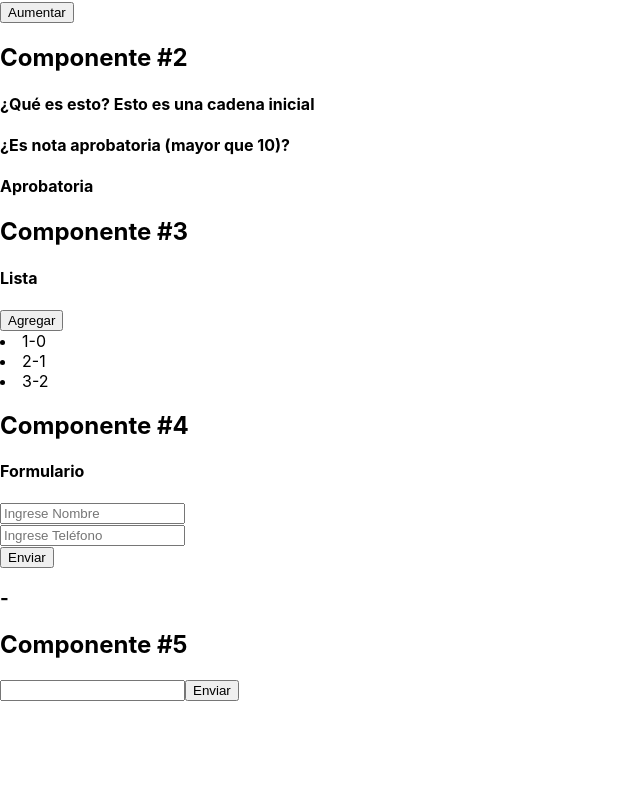
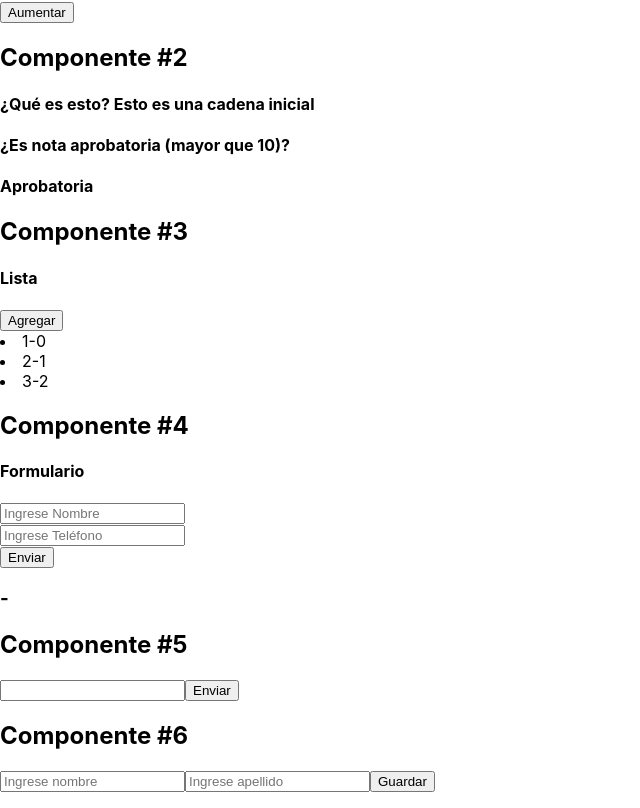
Before and after one commit to PieroSandro/pp_react_fundamentos, a React (Create React App) app: page / in a window 1280 px wide. Shown: the part 172-980 px from the top of the page, without its empty margins (0-640 px from the left). Before the commit the page ends 873 px from the top, so only its background shows below. Built offline with nearby package versions, Linux system fonts and the light colour scheme; the HTML template or start-up script is replaced by a standard one.

Commit message:
ejemplo de formulario adicional con react hook form

```diff
--- a/src/App.js
+++ b/src/App.js
@@ -4,6 +4,7 @@ import Jsx from './componentes/Jsx';
 import Lista from './componentes/Lista';
 import Formulario from './componentes/Formulario';
 import FormHook from './componentes/FormHook';
+import ComponenteEjemplo from './componentes/ComponenteEjemplo';
 
 //function App() {
   const App =()=>{
@@ -15,6 +16,7 @@ import FormHook from './componentes/FormHook';
       <Lista/>
       <Formulario/>
       <FormHook/>
+      <ComponenteEjemplo/>
     </div>
   );
 }
--- /dev/null
+++ b/src/componentes/ComponenteEjemplo.js
@@ -0,0 +1,62 @@
+import React,{useState} from 'react'
+import {useForm} from 'react-hook-form'
+
+const ComponenteEjemplo = () => {
+
+    const { register, handleSubmit, formState: { errors } } = useForm();
+
+    const [Datos, setDatos] = useState([])
+
+    const onSubmit=(data,event)=>{
+        console.log(data)
+        setDatos([
+            ...Datos,
+            data
+        ])
+        event.target.reset()
+    }
+
+    return (
+        <div class="card m-4 p-3">
+        <h2>Componente #6</h2>
+        <form onSubmit={handleSubmit(onSubmit)}>
+            <input name="nombre" placeholder="Ingrese nombre"
+            class="form-control my-2"
+            {
+                ...register("nombre",{
+                    required:{value:true,message:'Campo obligatorio'},
+                    minLength:{value:2,message:'Debe ingresar mínimo 2 letras'}
+                })
+            }/>
+              {errors.nombre &&
+            <span class="text-danger text-small d-block mb-2">
+            {errors.nombre.message}
+            </span>
+            }
+             <input name="apellido" placeholder="Ingrese apellido"
+            class="form-control my-2"
+            {
+                ...register("apellido",{
+                    required:{value:true,message:'Campo obligatorio'},
+                    minLength:{value:2,message:'Debe ingresar mínimo 2 letras'}
+                })
+            }/>
+            {errors.apellido &&
+            <span class="text-danger text-small d-block mb-2">
+            {errors.apellido.message}
+            </span>
+            }
+
+            <button class="btn btn-primary">Guardar</button>
+        </form>
+        <ul>
+            {
+                Datos.map(item=>
+                    <li>{item.nombre} - {item.apellido}</li>)
+            }
+        </ul>
+    </div>
+     );
+}
+
+export default ComponenteEjemplo;
```
